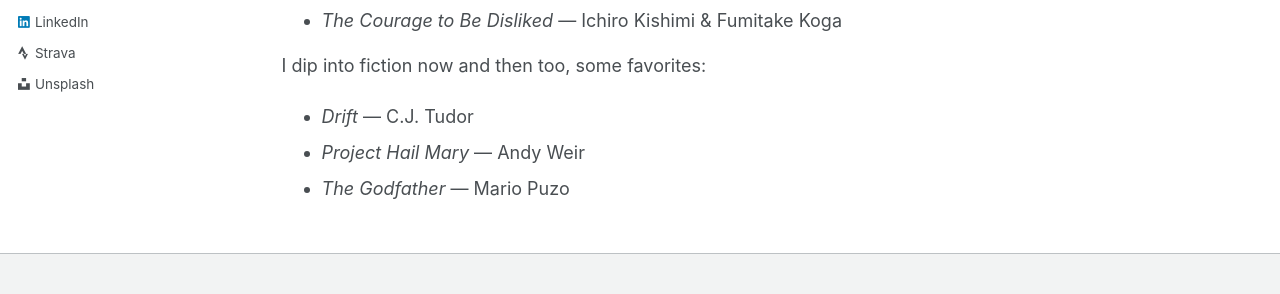
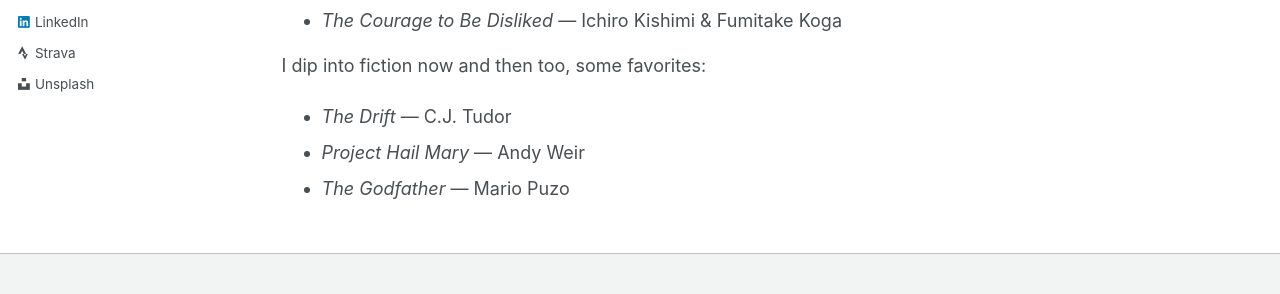
Before and after one commit to AbhinavGor/abhinavgor.github.io, a Jekyll site: the page built from _pages/not_work.md, in a window 1280 px wide and 900 px high, scrolled down 1052 px. Shown: the part 491-785 px from the top of the window. Built offline with Jekyll 4.4.1, drawn with Linux system fonts in a browser that asks for light colours; some web fonts are replaced.

Commit message:
update not work

```diff
--- a/_pages/not_work.md
+++ b/_pages/not_work.md
@@ -41,6 +41,6 @@ Beyond research papers, I read a fair amount for some time away from research. I
 
 I dip into fiction now and then too, some favorites:
 
-- *Drift* — C.J. Tudor
+- *The Drift* — C.J. Tudor
 - *Project Hail Mary* — Andy Weir
 - *The Godfather* — Mario Puzo
```
